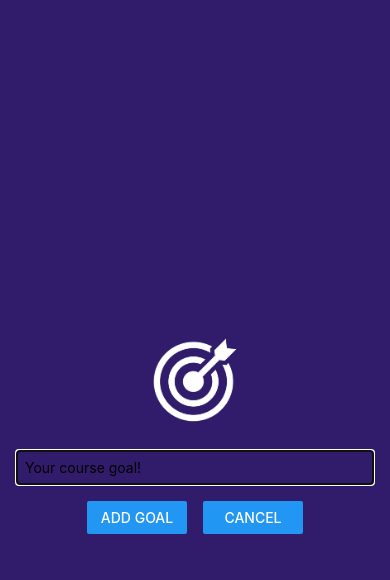
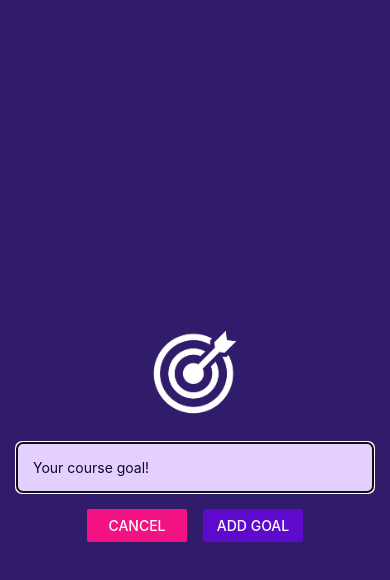
Before and after one commit to kevinanderson7/rn-basics, a React Native app: screen / in a window 390 px wide. Both pictures are taken after a click on the button "ADD NEW GOAL". Shown: the top 580 px of the page. Built offline with nearby package versions, Linux system fonts and the light colour scheme.

Commit message:
updated app colors and tweaked style slightly

```diff
--- a/App.js
+++ b/App.js
@@ -1,7 +1,8 @@
-import { useState } from 'react';
-import { StyleSheet, View, FlatList, Button } from 'react-native';
-import GoalInput from './components/GoalInput';
-import GoalItem from './components/GoalItem';
+import { useState } from "react";
+import { StyleSheet, View, FlatList, Button } from "react-native";
+import GoalInput from "./components/GoalInput";
+import GoalItem from "./components/GoalItem";
+import { StatusBar } from "expo-status-bar";
 
 export default function App() {
   const [modalIsVisible, setModalIsVisible] = useState(false);
@@ -30,10 +31,12 @@
   }
 
   return (
+    <>
+      <StatusBar style="light" />
       <View style={styles.appContainer}>
         <Button
           title="Add New Goal"
-        color="#5e0acc"
+          color="#a065ec"
           onPress={startAddGoalHandler}
         />
         <GoalInput
@@ -60,6 +63,7 @@
           />
         </View>
       </View>
+    </>
   );
 }
 
--- a/app.json
+++ b/app.json
@@ -6,14 +6,13 @@
     "orientation": "portrait",
     "icon": "./assets/icon.png",
     "userInterfaceStyle": "light",
+    "backgroundColor": "#1e085a",
     "splash": {
       "image": "./assets/splash.png",
       "resizeMode": "contain",
       "backgroundColor": "#ffffff"
     },
-    "assetBundlePatterns": [
-      "**/*"
-    ],
+    "assetBundlePatterns": ["**/*"],
     "ios": {
       "supportsTablet": true
     },
--- a/components/GoalInput.js
+++ b/components/GoalInput.js
@@ -35,10 +35,10 @@
         />
         <View style={styles.buttonContainer}>
           <View style={styles.button}>
-            <Button title="Add Goal" onPress={addGoalHandler} />
+            <Button title="Cancel" onPress={props.onCancel} color="#f31282" />
           </View>
           <View style={styles.button}>
-            <Button title="Cancel" onPress={props.onCancel} />
+            <Button title="Add Goal" onPress={addGoalHandler} color="#5e0acc" />
           </View>
         </View>
       </View>
@@ -63,9 +63,12 @@
   },
   textInput: {
     borderWidth: 1,
-    borderColor: "#cccccc",
+    borderColor: "#e4d0ff",
+    backgroundColor: "#e4d0ff",
+    color: "#120438",
+    borderRadius: 6,
     width: "100%",
-    padding: 8,
+    padding: 16,
   },
   buttonContainer: {
     marginTop: 16,
```
Lines whose indentation alone changed are shown as unchanged.
